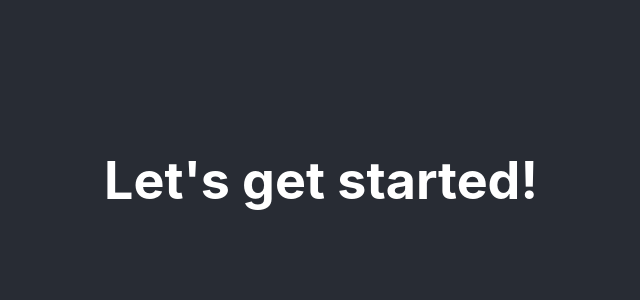
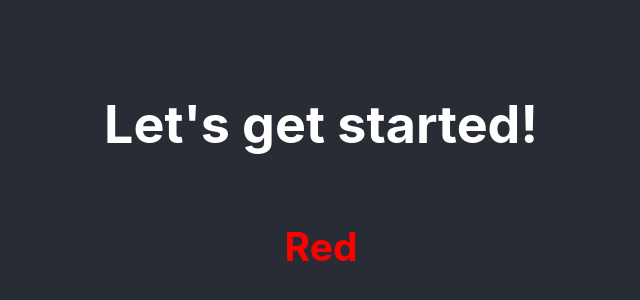
Before and after one commit to 8ctopus/react-demo-app, a JavaScript app: page / in a window 1280 px wide. Shown: the part 220-520 px from the top of the page, without its empty margins (319-959 px from the left). Built offline with nearby package versions, Linux system fonts and the light colour scheme.

Commit message:
added: first component

```diff
--- a/src/App.js
+++ b/src/App.js
@@ -1,10 +1,11 @@
-import logo from './logo.svg';
 import './App.css';
+import H2 from './components/H2.js';
 
 function App() {
   return (
     <div className="App">
       <h1>Let's get started!</h1>
+      <H2 />
     </div>
   );
 }
--- /dev/null
+++ b/src/components/H2.css
@@ -0,0 +1,3 @@
+h2 {
+    color: red;
+}
--- /dev/null
+++ b/src/components/H2.js
@@ -0,0 +1,7 @@
+import "./H2.css";
+
+export default function H2() {
+  return <div>
+      <h2>Red</h2>
+    </div>;
+}
```
